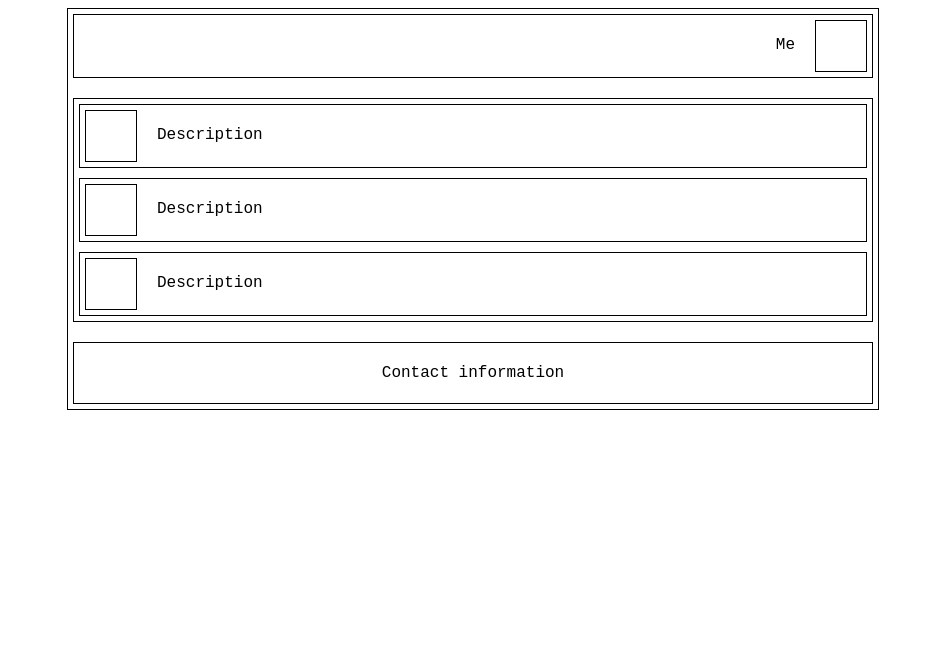
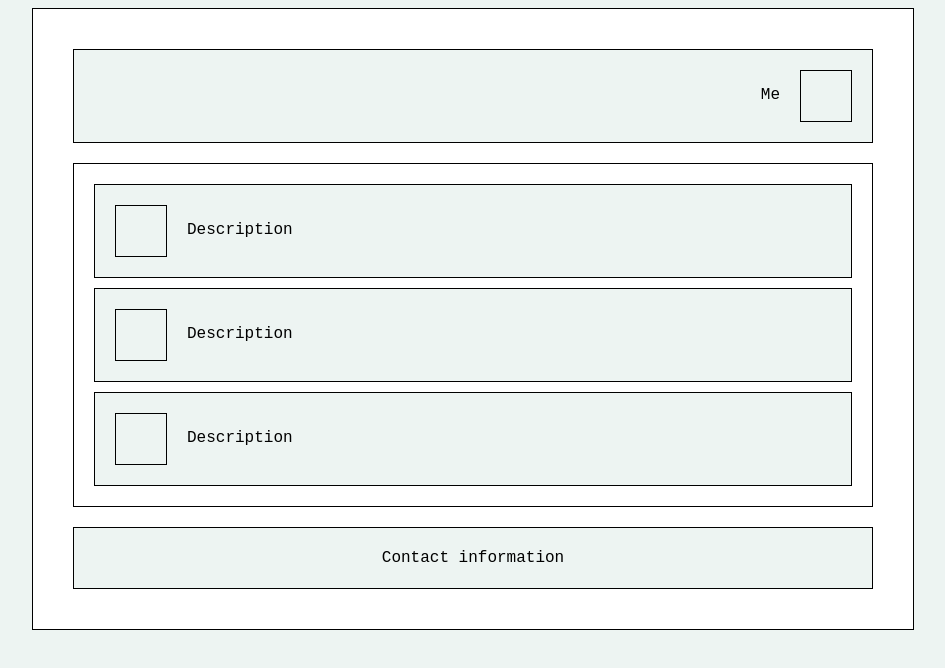
Before and after one commit to nampavel/portfolio, a plain HTML site: page index.html in a window 1280 px wide. Shown: the whole page, without its empty margins (167-1112 px from the left). Drawn offline with Linux system fonts and the light colour scheme.

Commit message:
fix: update general style of the website

```diff
--- a/styles.css
+++ b/styles.css
@@ -1,5 +1,6 @@
 * {
     font-family: 'Courier New', Courier, monospace;
+    background-color: #EDF4F2;
 
 }
 
@@ -14,18 +15,19 @@ body {
 
 .body-container {
     border: solid 1px black;
-    padding: 5px;
+    padding: 40px;
     display: flex;
     flex-direction: column;
     gap: 20px;
     width: 800px;
+    background-color: white;
 
 }
 
 #navigation-bar {
     border: solid 1px black;
     display: flex;
-    padding: 5px;
+    padding: 20px;
     gap: 20px;
     justify-content: end;
 }
@@ -38,17 +40,19 @@ body {
 
 .content {
     border: solid 1px black;
-    padding: 5px;
+    padding: 20px;
     display: flex;
     flex-direction: column;
     gap: 10px;
+    background-color: white;
 }
 
 #content-item {
     border: solid 1px black;
-    padding: 5px;
+    padding: 20px;
     display: flex;
     gap: 20px;
+
 }
 
 #first-item {
```
